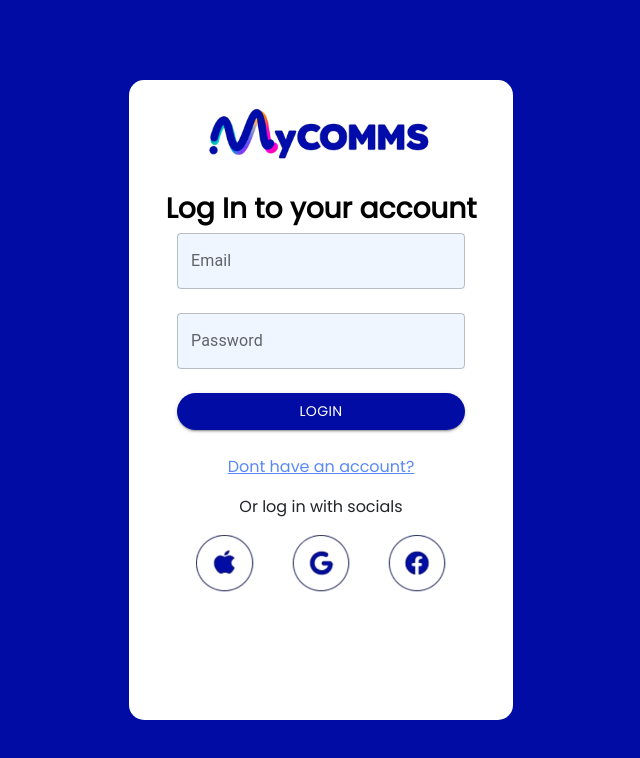
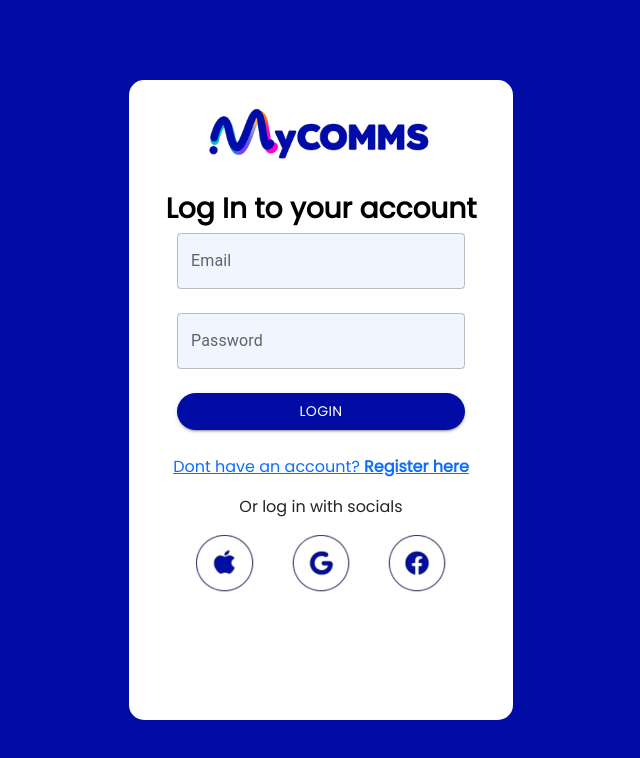
Before and after one commit to Manjot44/Communication-Spectrum-Web-App, a React (Create React App) app in the folder frontend/: page / in a window 1280 px wide. Shown: the top 758 px of the page, without its empty margins (319-959 px from the left). Built offline with nearby package versions, Linux system fonts and the light colour scheme.

Commit message:
Minor changes to improve affability of the login page

```diff
--- a/frontend/src/pages/Login.jsx
+++ b/frontend/src/pages/Login.jsx
@@ -51,7 +51,7 @@
                 <TextField className='login-input-box' id="login-email-box" label="Email" variant="outlined" type='text' onChange={e => setEmail(e.target.value)} value ={email} onKeyDown={handleKeyDown}/> <br /><br />
                 <TextField className='login-input-box' id="login-pass-box" label="Password" variant="outlined" type='password' onChange={e => setPassword(e.target.value)} value ={password} onKeyDown={handleKeyDown}/> <br /><br />
                 <Button onClick={newUserRequest} variant="contained" style={{ backgroundColor: '#000CA4', width: '75%', borderRadius: "20px", fontFamily: 'Poppins' }}>Login</Button><br /><br />
-                <p><a class="link-opacity-100" href="/register" style={{ fontFamily: 'Poppins', color: '#5A89F7' }}>Dont have an account?</a></p>
+                <p><a class="link-underline link-underline-opacity-0 link-underline-opacity-75-hover" href="/register" style={{ fontFamily: 'Poppins' }}>Dont have an account? <b>Register here</b></a></p>
                 <p style={{ fontFamily: 'Poppins' }}>Or log in with socials</p>
                 <div className="d-flex justify-content-around mx-auto" style= {{ width: '75%' }}>
                     <img src={Apple} alt="apple logo" className="login-alternate-signin"/>
--- a/frontend/src/pages/Register.jsx
+++ b/frontend/src/pages/Register.jsx
@@ -57,7 +57,7 @@
                 <TextField className='login-input-box' id="register-confirmpass-box" label="Confirm Password" variant="outlined" type="password" onChange={e => setConfirmPass(e.target.value)} value ={confirmPass} onKeyDown={handleKeyDown} /> <br /><br />
                 <Button onClick={newUserRequest} variant="contained" style={{ backgroundColor: '#000CA4', width: '75%', borderRadius: "20px", fontFamily: 'Poppins' }}>Register</Button>
                 <br/><br/>
-                <p><a class="link-opacity-100" href="/" style={{ color: '#5A89F7', fontFamily: 'Poppins' }}>Already have an account? Log in</a></p>
+                <p><a class="link-underline link-underline-opacity-0 link-underline-opacity-75-hover" href="/" style={{ fontFamily: 'Poppins' }}>Already have an account? <b>Log in</b></a></p>
             </div>
         </div>
     </>
```
